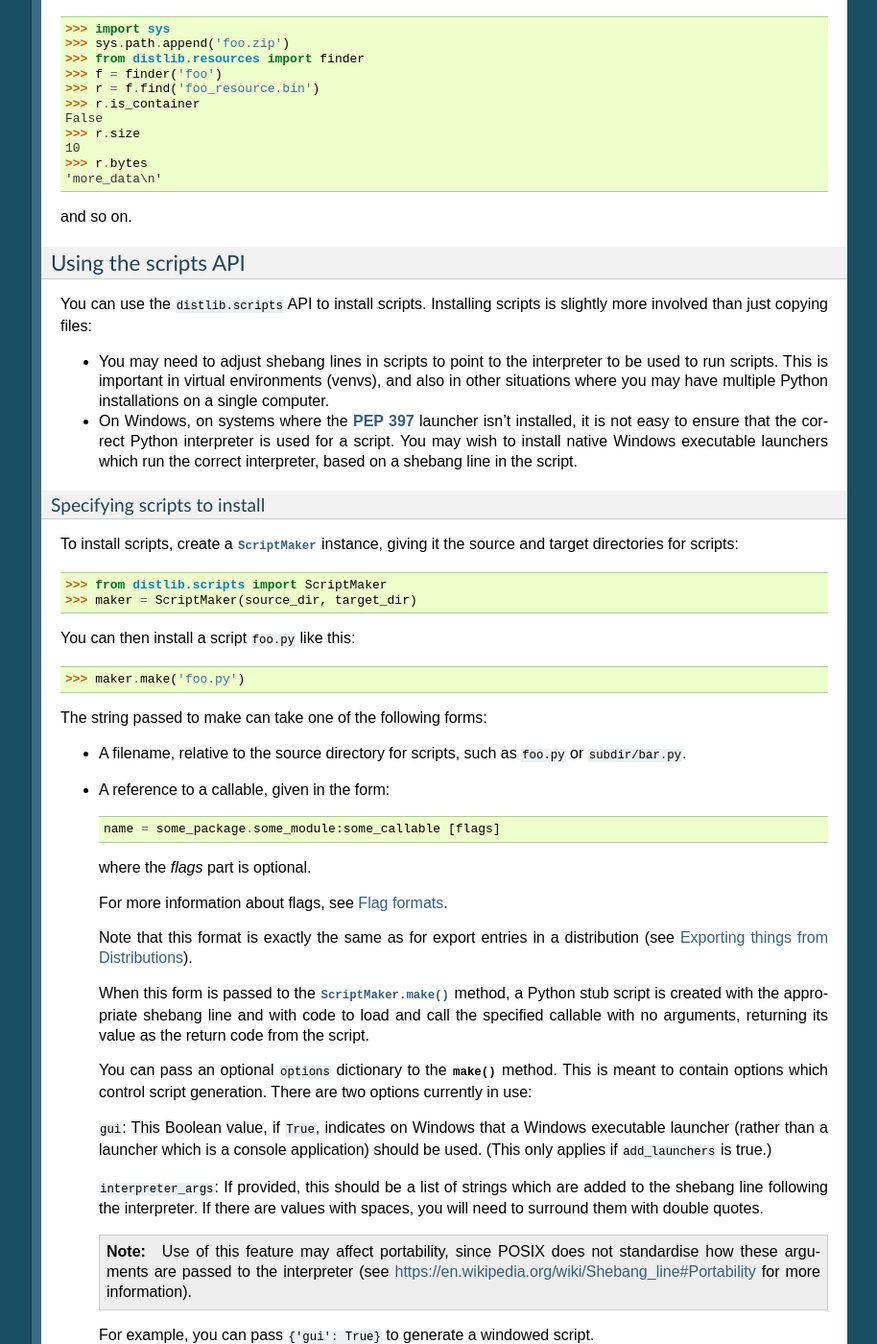
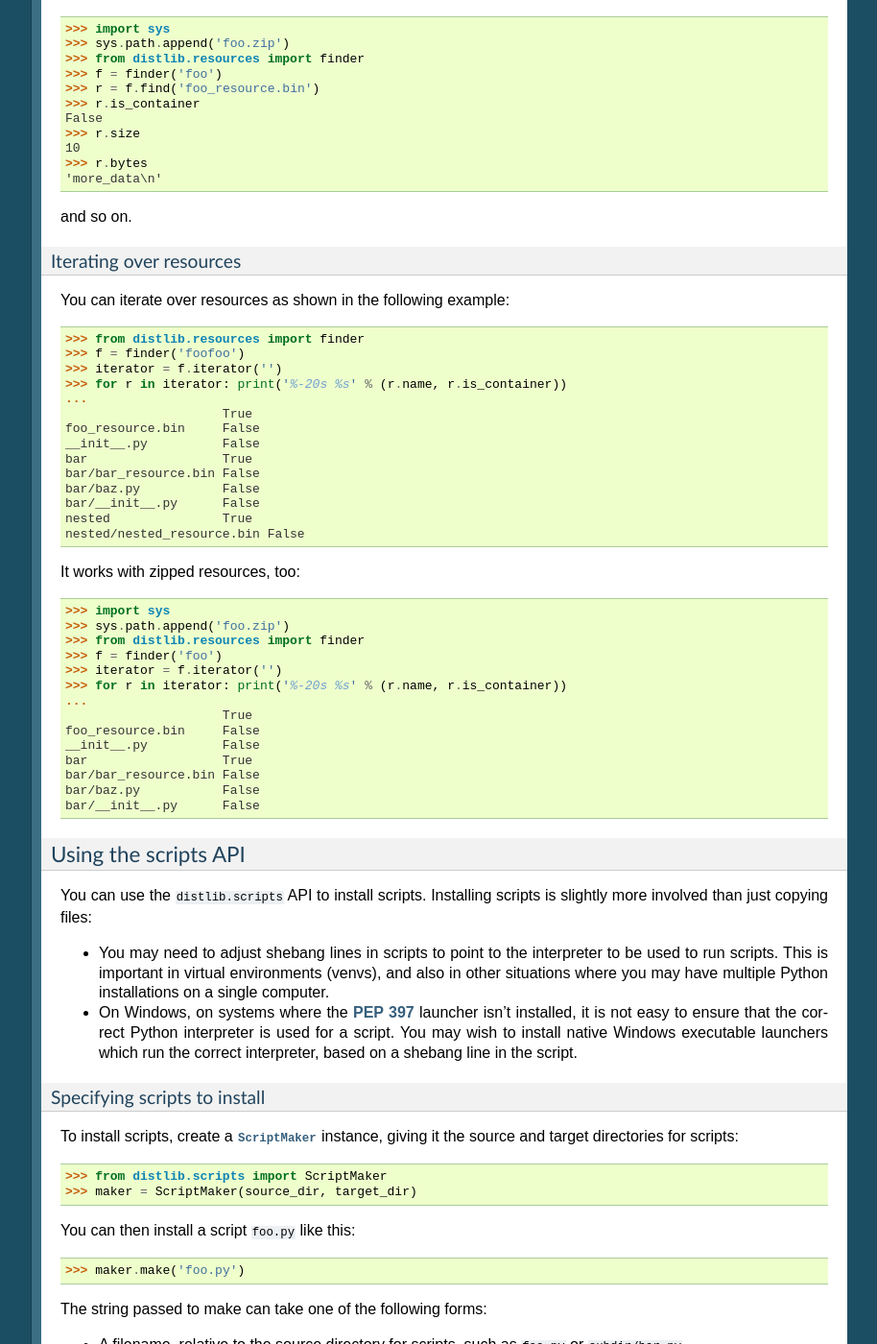
Before and after one commit to pypa/distlib, a Sphinx documentation site: the page built from docs/tutorial.rst, in a window 1280 px wide and 1400 px high, scrolled down 16096 px. Shown: the whole window at 96% size, without its empty margins (187-1101 px from the left). Built offline with Sphinx 7.4.7, drawn with Linux system fonts in a browser that asks for light colours; formulas are drawn with MathJax 3; comment, search, counter and statistics services are not loaded; some of the changed text lies outside the part shown.

Commit message:
Add a resource iterator.

```diff
--- a/docs/tutorial.rst
+++ b/docs/tutorial.rst
@@ -1081,6 +1081,45 @@ You can access its resources as follows::
 
 and so on.
 
+
+Iterating over resources
+~~~~~~~~~~~~~~~~~~~~~~~~
+
+You can iterate over resources as shown in the following example::
+
+    >>> from distlib.resources import finder
+    >>> f = finder('foofoo')
+    >>> iterator = f.iterator('')
+    >>> for r in iterator: print('%-20s %s' % (r.name, r.is_container))
+    ...
+                         True
+    foo_resource.bin     False
+    __init__.py          False
+    bar                  True
+    bar/bar_resource.bin False
+    bar/baz.py           False
+    bar/__init__.py      False
+    nested               True
+    nested/nested_resource.bin False
+
+It works with zipped resources, too::
+
+    >>> import sys
+    >>> sys.path.append('foo.zip')
+    >>> from distlib.resources import finder
+    >>> f = finder('foo')
+    >>> iterator = f.iterator('')
+    >>> for r in iterator: print('%-20s %s' % (r.name, r.is_container))
+    ...
+                         True
+    foo_resource.bin     False
+    __init__.py          False
+    bar                  True
+    bar/bar_resource.bin False
+    bar/baz.py           False
+    bar/__init__.py      False
+
+
 Using the scripts API
 ^^^^^^^^^^^^^^^^^^^^^
 
```
Also changed, not shown: docs/reference.rst (+18 -0 lines), 2 other files.
